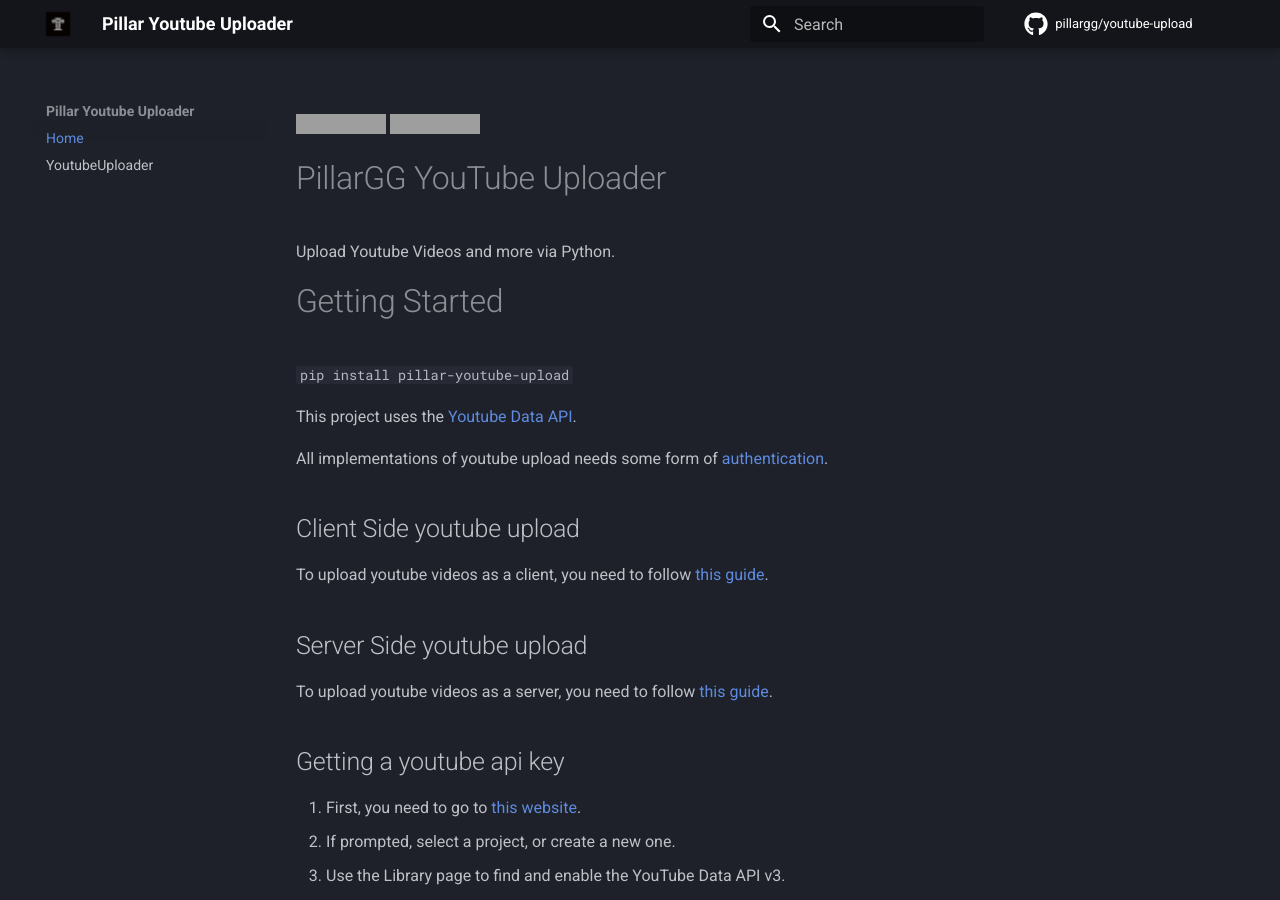
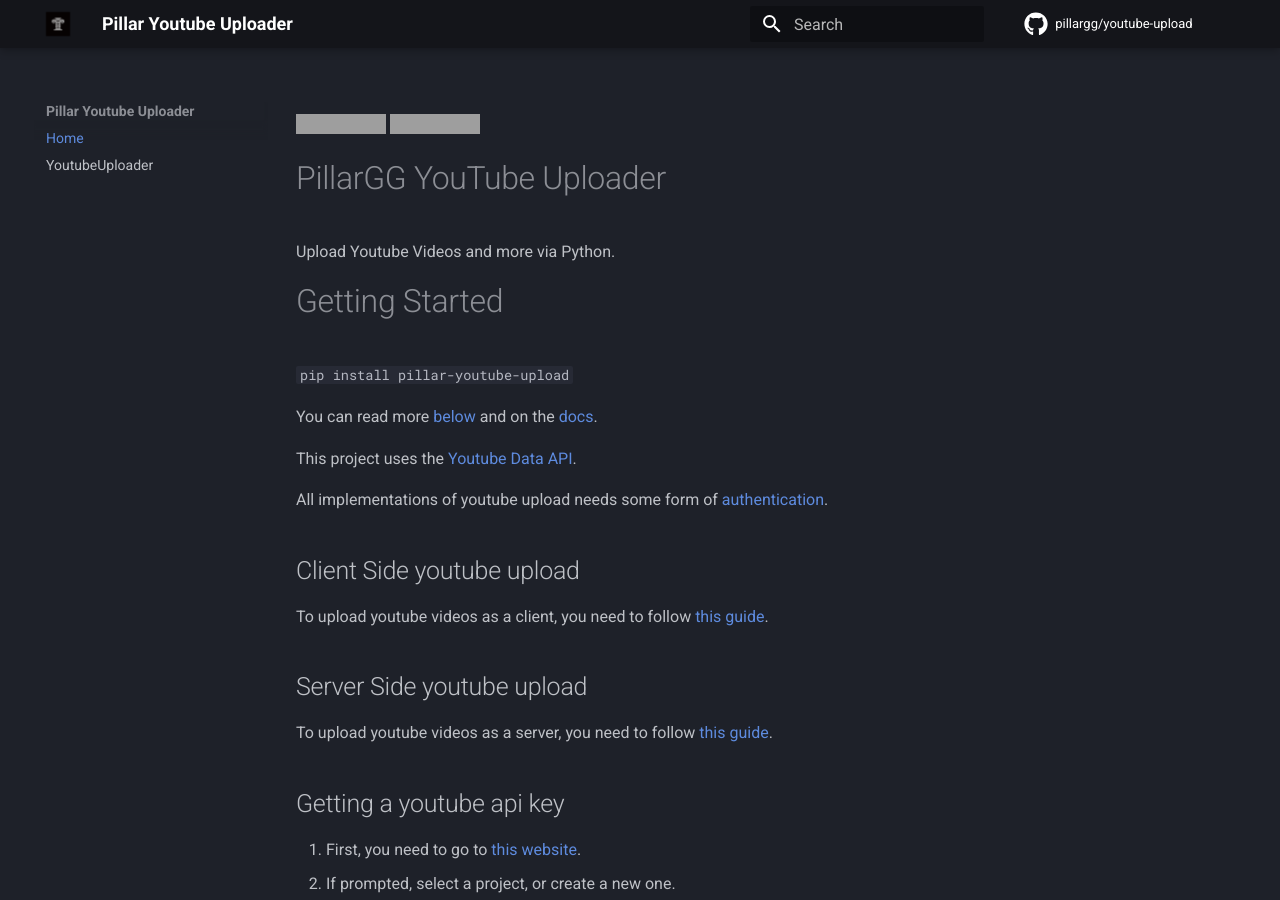
Before and after one commit to pillargg/youtube-upload, an MkDocs documentation site: the page built from docs/index.md, in a window 1280 px wide and 900 px high. Built offline with MkDocs 1.6.1 and Material for MkDocs 9.7.7, drawn with Linux system fonts in a browser that asks for light colours; comment, search, counter and statistics services are not loaded; grey boxes are pictures that could not be loaded.

Commit message:
[bot] Update index.md to match README.md

```diff
--- a/docs/index.md
+++ b/docs/index.md
@@ -6,6 +6,8 @@
 # Getting Started
 
 `pip install pillar-youtube-upload`
+
+You can read more [below](https://github.com/pillargg/youtube-upload#usage) and on the [docs](https://pillargg.github.io/youtube-upload/YoutubeUploader/).
 
 This project uses the [Youtube Data API](https://developers.google.com/youtube/v3/docs/videos/insert).
 
```
